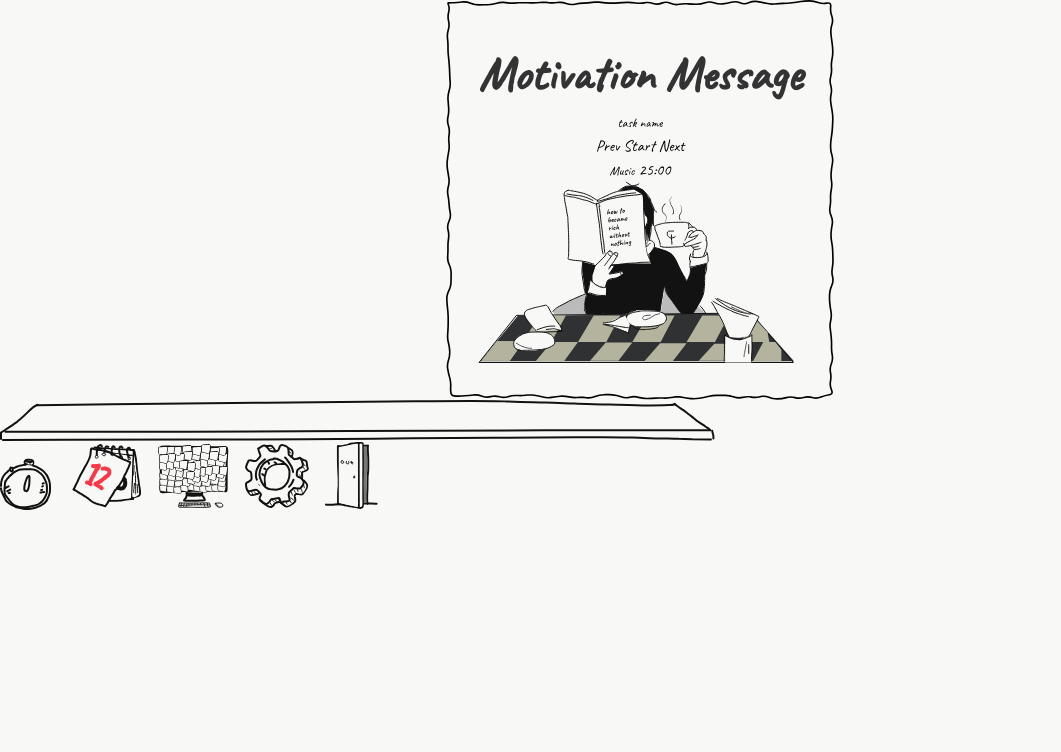
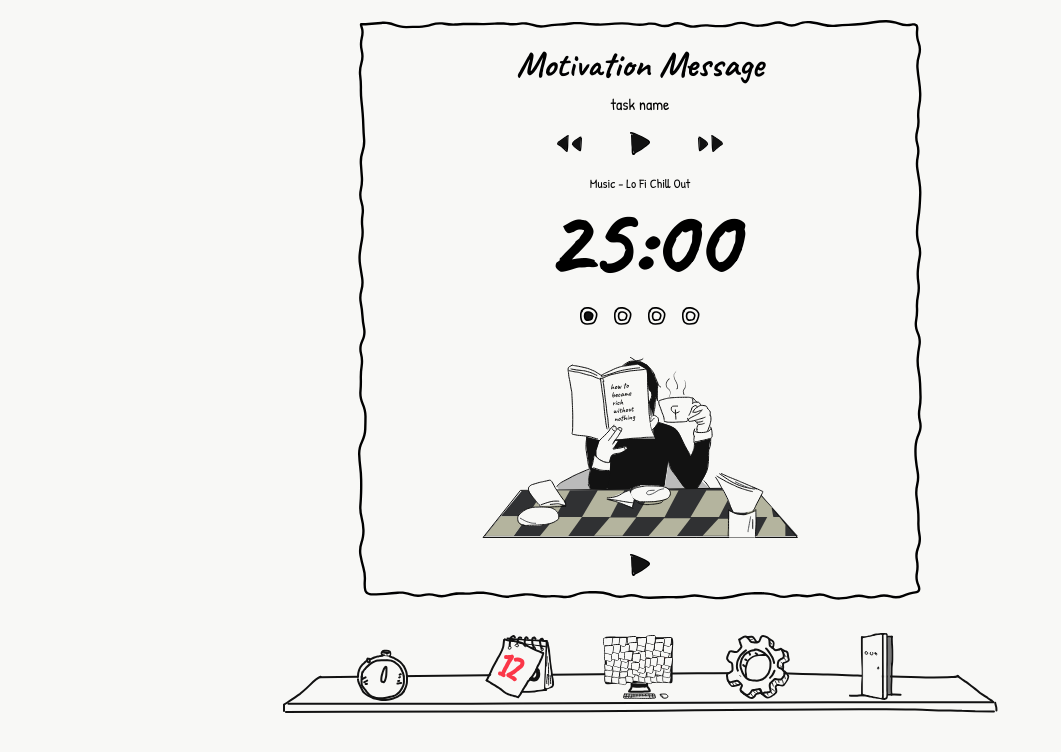
Before and after one commit to errorsolver/Pomodoro-App-FE, a SvelteKit app: page /home-screen in a window 1280 px wide. Shown: the top 752 px of the page, without its empty margins (0-1061 px from the left). Built offline with nearby package versions, Linux system fonts and the light colour scheme.

Commit message:
Refactor code structure for improved readability and maintainability

```diff
--- /dev/null
+++ b/src/routes/(inapp)/+layout.svelte
@@ -0,0 +1,8 @@
+<script>
+  import MenuTable from "$lib/components/MenuTable.svelte";
+
+</script>
+
+<slot />
+
+<MenuTable />
--- /dev/null
+++ b/src/routes/(inapp)/home-screen/+page.svelte
@@ -0,0 +1,71 @@
+<script>
+  import Container from "$lib/assets/img/container.svg";
+  import mainImg from "$lib/assets/img/main-img.svg";
+  import btnPlay from "$lib/assets/icons/BtnPlay.svg";
+  import btnPrev from "$lib/assets/icons/BtnPrev.svg";
+  import btnNext from "$lib/assets/icons/BtnNext.svg";
+  import DotActive from "$lib/assets/icons/DotActive.svg";
+  import DotInActive from "$lib/assets/icons/DotInActive.svg";
+  import MenuTable from "$lib/components/MenuTable.svelte";
+</script>
+
+<div class="hero-section px-100 py-6 mt-5">
+  <img src={Container} alt="" class="background-image" />
+  <div class="hero-content">
+    <p class="caveatbold text-4xl mb-2">Motivation Message</p>
+    <p class="patrickhand">task name</p>
+    <div class="mx-auto flex justify-center gap-12 mt-4 mb-4">
+      <button>
+        <img src={btnPrev} alt="preview button" width="25px" />
+      </button>
+      <button>
+        <img src={btnPlay} alt="play button" width="20px" />
+      </button>
+      <button>
+        <img src={btnNext} alt="next button" width="25px" />
+      </button>
+    </div>
+    <small class="patrickhand">Music - Lo Fi Chill Out</small>
+    <time datetime="25:00" class="block text-8xl font-black">25:00</time>
+    <div class="flex justify-center gap-4 mt-4">
+      <img src={DotActive} class="dot" alt="active dot" width="18px" />
+      <img src={DotInActive} class="dot" alt="inactive dot" width="18px" />
+      <img src={DotInActive} class="dot" alt="inactive dot" width="18px" />
+      <img src={DotInActive} class="dot" alt="inactive dot" width="18px" />
+    </div>
+    <div class="image mt-8">
+      <img src={mainImg} alt="" />
+    </div>
+
+    <div class="mx-auto flex justify-center gap-12 mt-4">
+      <button>
+        <img src={btnPlay} alt="play button" width="20px" />
+      </button>
+    </div>
+  </div>
+</div>
+
+<style scoped>
+  .hero-section {
+    position: relative;
+    display: flex;
+    align-items: center;
+    justify-content: center;
+  }
+
+  .background-image {
+    position: absolute;
+    top: 0;
+    left: 0;
+    width: 100%;
+    height: 100%;
+    object-fit: contain;
+    z-index: 0;
+  }
+
+  .hero-content {
+    position: relative;
+    z-index: 1;
+    text-align: center;
+  }
+</style>
--- a/src/routes/home-screen/+page.svelte
+++ /dev/null
@@ -1,86 +0,0 @@
-<script>
-  import Container from "$lib/assets/img/container.svg";
-  import mainImg from "$lib/assets/img/main-img.svg";
-</script>
-
-<div class="hero-section">
-  <img src={Container} alt="" class="background-image" />
-  <div class="hero-content">
-    <h1>Motivation Message</h1>
-    <small>task name</small>
-    <div>
-      <button>Prev</button>
-      <button>Start</button>
-      <button>Next</button>
-    </div>
-    <small>Music</small>
-    <time datetime="25:00">25:00</time>
-    <div>
-      <div class="dot"></div>
-      <div class="dot"></div>
-      <div class="dot"></div>
-      <div class="dot"></div>
-    </div>
-    <div class="image">
-      <img src={mainImg} alt="" />
-    </div>
-  </div>
-</div>
-
-<img src="/icons/meja.svg" alt="desk menu" />
-<div class="flex">
-  <button>
-    <img src="/icons/stopwatch.svg" alt="stopwatch" />
-  </button>
-  <button>
-    <img src="/icons/calendar.svg" alt="calendar" />
-  </button>
-  <button>
-    <img src="/icons/task-list.svg" alt="task list" />
-  </button>
-  <button>
-    <img src="/icons/settings.svg" alt="settings menu" />
-  </button>
-  <button>
-    <img src="/icons/logout.svg" alt="logout" />
-  </button>
-</div>
-
-<style>
-  .hero-section {
-    position: relative;
-    width: 100%;
-    min-height: 400px;
-    display: flex;
-    align-items: center;
-    justify-content: center;
-  }
-
-  .background-image {
-    position: absolute;
-    top: 0;
-    left: 0;
-    width: 100%;
-    height: 100%;
-    object-fit: contain;
-    z-index: 0;
-  }
-
-  .hero-content {
-    position: relative;
-    z-index: 1;
-    text-align: center;
-  }
-
-  .hero-content h1 {
-    font-size: 3rem;
-    font-weight: bold;
-    color: #333;
-    margin: 0;
-  }
-
-  .flex {
-    display: flex;
-    gap: 1rem;
-  }
-</style>
--- a/src/routes/layout.css
+++ b/src/routes/layout.css
@@ -26,12 +26,26 @@
   font-weight: 700;
 }
 
+@font-face {
+  font-family: "PatrickHand-Regular";
+  src: url("/fonts/PatrickHand-Regular.ttf");
+  font-weight: 700;
+}
+
 body {
   font-family: "Caveat-Regular", sans-serif;
 }
 
 strong {
   font-family: "Caveat-Bold", sans-serif;
+}
+
+.caveatbold {
+  font-family: "Caveat-Bold", sans-serif;
+}
+
+.patrickhand {
+  font-family: "PatrickHand-Regular", sans-serif;
 }
 
 body {
```
Also changed, not shown: src/routes/(inapp)/session/+page.svelte (added), static/fonts/PatrickHand-Regular.ttf (added).
